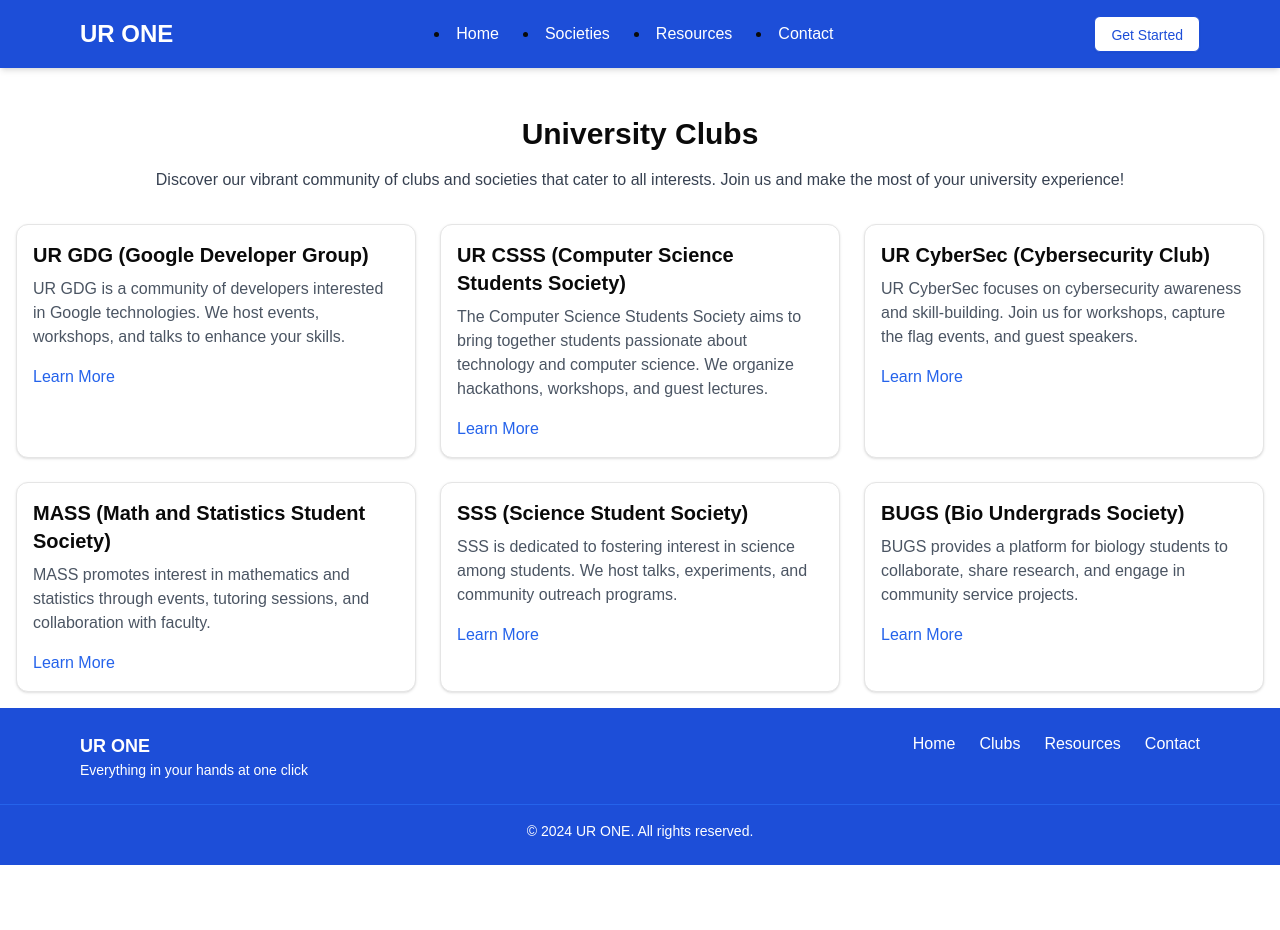
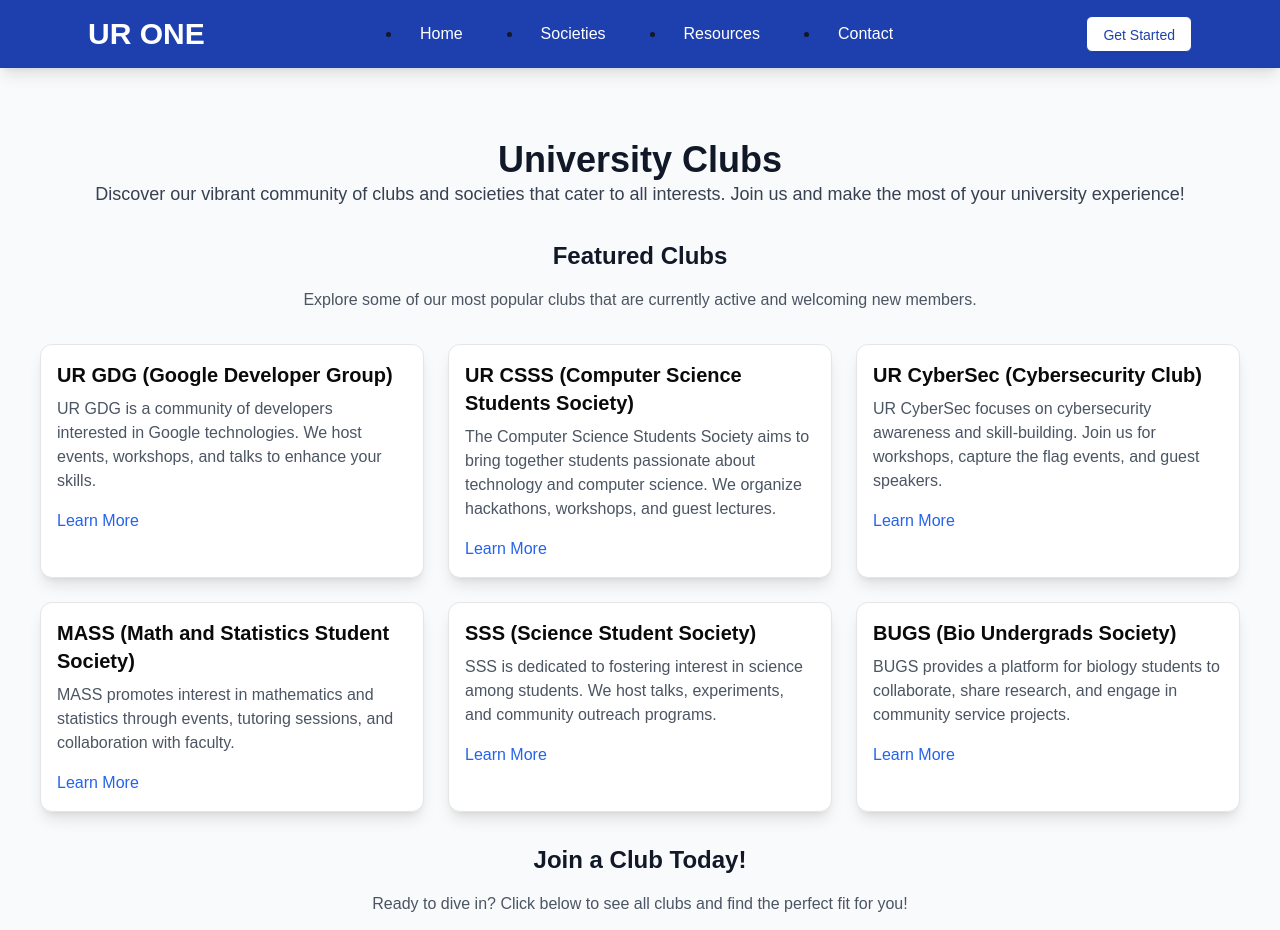
Before and after one commit to kpatel0170/ur-one, a Next.js app: page /clubs in a window 1280 px wide. Shown: the top 930 px of the page. Before the commit the page ends 865 px from the top, so only its background shows below. Built offline with nearby package versions, Linux system fonts and the light colour scheme.

Commit message:
refactor: update design and UI

```diff
--- a/src/app/clubs/[clubId]/page.jsx
+++ b/src/app/clubs/[clubId]/page.jsx
@@ -28,25 +28,31 @@ const ClubDetail = ({ params }) => {
   }, [club]);
 
   if (!club) {
-    return <Layout><p className="text-center text-red-600">Club not found</p></Layout>;
+    return (
+      <Layout>
+        <div className="flex flex-col items-center justify-center min-h-screen">
+          <p className="text-center text-red-600 text-xl">Club not found</p>
+        </div>
+      </Layout>
+    );
   }
 
   return (
     <Layout>
-      <div className="flex flex-col items-center p-6 bg-white shadow-md rounded-lg">
+      <div className="flex flex-col items-center p-8 bg-white shadow-lg rounded-lg transition-transform transform hover:scale-105">
         {logo && (
           <Image
             src={logo}
             alt={`${club.name} logo`}
             width={128}
             height={128}
-            className="rounded-full mb-4"
+            className="rounded-full mb-4 border-2 border-blue-600"
           />
         )}
         <h2 className="text-4xl font-bold text-gray-900">{club.name}</h2>
-        <p className="text-gray-700 text-lg mt-2">{club.description}</p>
+        <p className="text-gray-700 text-lg mt-2 text-center">{club.description}</p>
         <h3 className="text-xl font-semibold mt-4">Contact Info:</h3>
-        <p className="text-gray-600">{club.contact}</p>
+        <p className="text-gray-600 text-center">{club.contact}</p>
       </div>
 
       <div className="flex justify-center space-x-4 mt-6">
@@ -57,6 +63,7 @@ const ClubDetail = ({ params }) => {
             href={club.socialLinks.discord}
             target="_blank"
             rel="noopener noreferrer"
+            className="transition duration-200 hover:bg-blue-600 hover:text-white"
           >
             Discord
           </Button>
@@ -68,6 +75,7 @@ const ClubDetail = ({ params }) => {
             href={club.socialLinks.website}
             target="_blank"
             rel="noopener noreferrer"
+            className="transition duration-200 hover:bg-blue-600 hover:text-white"
           >
             Website
           </Button>
@@ -79,6 +87,7 @@ const ClubDetail = ({ params }) => {
             href={club.socialLinks.instagram}
             target="_blank"
             rel="noopener noreferrer"
+            className="transition duration-200 hover:bg-blue-600 hover:text-white"
           >
             Instagram
           </Button>
--- a/src/app/clubs/page.jsx
+++ b/src/app/clubs/page.jsx
@@ -7,13 +7,23 @@ import Link from "next/link";
 const Clubs = () => {
   return (
     <Layout>
-      <h2 className="text-3xl font-bold text-center mt-8 mb-4">University Clubs</h2>
-      <p className="text-center text-gray-700 mb-8">
-        Discover our vibrant community of clubs and societies that cater to all interests. Join us and make the most of your university experience!
-      </p>
+      <section className="text-center mt-8 mb-4">
+        <h2 className="text-4xl font-bold">University Clubs</h2>
+        <p className="text-lg text-gray-700 mb-8">
+          Discover our vibrant community of clubs and societies that cater to all interests. Join us and make the most of your university experience!
+        </p>
+      </section>
+
+      <section className="mb-8">
+        <h3 className="text-2xl font-semibold text-center mb-4">Featured Clubs</h3>
+        <p className="text-center text-gray-600 mb-4">
+          Explore some of our most popular clubs that are currently active and welcoming new members.
+        </p>
+      </section>
+
       <div className="grid grid-cols-1 sm:grid-cols-2 lg:grid-cols-3 gap-6">
         {clubsData.map((club, index) => (
-          <Card key={index} className="p-4 transition-transform transform hover:scale-105">
+          <Card key={index} className="p-4 transition-transform transform hover:scale-105 shadow-lg">
             <h3 className="text-xl font-semibold mb-2">{club.name}</h3>
             <p className="text-gray-600 mb-4">{club.description}</p>
             <Link
@@ -24,6 +34,18 @@ const Clubs = () => {
           </Card>
         ))}
       </div>
+
+      <section className="mt-8 text-center">
+        <h3 className="text-2xl font-semibold mb-4">Join a Club Today!</h3>
+        <p className="text-gray-600 mb-4">
+          Ready to dive in? Click below to see all clubs and find the perfect fit for you!
+        </p>
+        <Link
+          href="/clubs/all"
+          className="inline-block bg-blue-600 text-white py-2 px-4 rounded-md hover:bg-blue-700 transition duration-200">
+          View All Clubs
+        </Link>
+      </section>
     </Layout>
   );
 };
--- a/src/app/contact/page.jsx
+++ b/src/app/contact/page.jsx
@@ -1,10 +1,12 @@
 import Layout from '../../components/layout';
+import { Button } from '@/components/ui/button';
 
 const Contact = () => {
   return (
     <Layout>
-      <h2 className="text-2xl font-bold">Contact Us</h2>
-      <p className="mt-4">
+      <div className="max-w-4xl mx-auto p-6 bg-white shadow-lg rounded-lg">
+        <h2 className="text-3xl font-bold text-center text-blue-900">Contact Us</h2>
+        <p className="mt-4 text-center text-gray-700">
           We would love to hear from you! Please fill out the form below.
         </p>
         <div className="mt-6">
@@ -12,11 +14,13 @@ const Contact = () => {
             src="YOUR_GOOGLE_FORM_LINK"
             width="100%"
             height="600"
-          className="border rounded-md"
+            className="border rounded-md shadow-md"
             title="Contact Form"
           >
             Loading…
           </iframe>
+        </div>
+
       </div>
     </Layout>
   );
--- a/src/app/layout.jsx
+++ b/src/app/layout.jsx
@@ -1,4 +1,3 @@
-
 import "./globals.css";
 
 export const metadata = {
@@ -9,8 +8,10 @@ export const metadata = {
 export default function RootLayout({ children }) {
   return (
     <html lang="en">
-      <body className={`antialiased`}>
-        {children}
+      <body className="antialiased bg-gray-50 text-gray-900">
+        <div className="min-h-screen flex flex-col">
+          {children}
+        </div>
       </body>
     </html>
   );
--- a/src/app/page.jsx
+++ b/src/app/page.jsx
@@ -20,7 +20,7 @@ const Home = () => {
         <p className="mt-4 text-lg text-gray-700 max-w-2xl mx-auto">
           Everything in your hands at one click. Explore resources, clubs, societies, and more!
         </p>
-        <Button className="mt-6 px-8 py-2 text-lg bg-blue-700">Get Started</Button>
+        <Button className="mt-6 px-8 py-2 text-lg bg-blue-700 hover:bg-blue-800 transition duration-200">Get Started</Button>
       </section>
 
       <section className="py-16 bg-blue-100 rounded-lg shadow-md">
@@ -29,34 +29,34 @@ const Home = () => {
           <p className="mt-2 text-gray-600">Join our vibrant community! Check out these clubs:</p>
           <div className="grid grid-cols-1 md:grid-cols-2 lg:grid-cols-3 gap-8 mt-8">
             {featuredClubs.map((club) => (
-              <Card key={club.id} className="transition-transform transform hover:scale-105 p-6">
+              <Card key={club.id} className="transition-transform transform hover:scale-105 p-6 border border-gray-200 rounded-lg">
                 <h3 className="text-xl font-semibold mb-2">{club.name}</h3>
                 <p className="text-gray-600">{club.description}</p>
-                <Button variant="link" href={`/clubs/${club.id}`} className="mt-4">Learn more</Button>
+                <Button variant="link" href={`/clubs/${club.id}`} className="mt-4 text-blue-600 hover:underline">Learn more</Button>
               </Card>
             ))}
           </div>
           <p className="mt-6">
-            <Button variant="link" href="/clubs" className="text-blue-600 hover:underline">For more clubs, visit here</Button>
+            <Button variant="link" href="/clubs" className="text-blue-600 hover:underline">Explore more clubs</Button>
           </p>
         </div>
       </section>
 
-      <section className="py-16 rounded-lg shadow-md">
+      <section className="py-16 bg-white rounded-lg shadow-md">
         <div className="max-w-6xl mx-auto text-center">
           <h2 className="text-4xl font-semibold">Resources</h2>
           <p className="mt-2 text-gray-600">Explore useful resources available to you:</p>
           <div className="grid grid-cols-1 md:grid-cols-2 lg:grid-cols-3 gap-8 mt-8">
             {featuredResources.map((resource) => (
-              <Card key={resource.id} className="transition-transform transform hover:scale-105 p-6">
+              <Card key={resource.id} className="transition-transform transform hover:scale-105 p-6 border border-gray-200 rounded-lg">
                 <h3 className="text-xl font-semibold mb-2">{resource.name}</h3>
                 <p className="text-gray-600">{resource.description}</p>
-                <Button variant="link" href={`/resources/${resource.id}`} className="mt-4">Visit</Button>
+                <Button variant="link" href={`/resources/${resource.id}`} className="mt-4 text-blue-600 hover:underline">Visit</Button>
               </Card>
             ))}
           </div>
           <p className="mt-6">
-            <Button variant="link" href="/resources" className="text-blue-600 hover:underline">For more resources, visit here</Button>
+            <Button variant="link" href="/resources" className="text-blue-600 hover:underline">Explore more resources</Button>
           </p>
         </div>
       </section>
@@ -65,7 +65,7 @@ const Home = () => {
         <div className="max-w-6xl mx-auto text-center">
           <h2 className="text-4xl font-semibold">Get Involved!</h2>
           <p className="mt-2 text-gray-600">Join a club today and become part of a vibrant community!</p>
-          <Button className="mt-6 bg-blue-700" href="/clubs">Explore Clubs</Button>
+          <Button className="mt-6 bg-blue-700 hover:bg-blue-800 transition duration-200" href="/clubs">Explore Clubs</Button>
         </div>
       </section>
     </Layout>
--- a/src/app/resources/page.jsx
+++ b/src/app/resources/page.jsx
@@ -6,21 +6,23 @@ import resourcesData from '@/data/resources.json';
 const Resources = () => {
   return (
     <Layout>
-      <h2 className="text-4xl font-bold text-center mt-8">Resources</h2>
-      <p className="text-center mt-4 text-gray-600">
-        Explore useful resources available to you:
-      </p>
-      <div className="grid grid-cols-1 md:grid-cols-2 lg:grid-cols-3 gap-6 mt-8">
+      <section className="text-center mt-8">
+        <h2 className="text-5xl font-bold text-blue-900">Resources</h2>
+        <p className="mt-4 text-lg text-gray-700 max-w-2xl mx-auto">
+          Explore a curated list of useful resources available to you. Find what you need to enhance your experience!
+        </p>
+      </section>
+      <div className="grid grid-cols-1 md:grid-cols-2 lg:grid-cols-3 gap-8 mt-8">
         {resourcesData.map((resource) => (
-          <Card key={resource.id} className="p-6">
-            <h3 className="text-xl font-semibold">{resource.name}</h3>
+          <Card key={resource.id} className="p-6 transition-transform transform hover:scale-105 shadow-lg">
+            <h3 className="text-2xl font-semibold text-blue-800">{resource.name}</h3>
             <p className="text-gray-600 mt-2">{resource.description}</p>
-            <Button variant="link" href={`/resources/${resource.id}`} className="mt-4">Learn more</Button>
+            <Button variant="link" href={`/resources/${resource.id}`} className="mt-4 text-blue-600 hover:underline">Learn more</Button>
           </Card>
         ))}
       </div>
       <div className="text-center mt-8">
-        <Button variant="outline" href="/contact" className="mt-4">Need Assistance? Contact Us</Button>
+        <Button variant="outline" href="/contact" className="mt-4 bg-blue-600 text-white hover:bg-blue-700 transition duration-200">Need Assistance? Contact Us</Button>
       </div>
     </Layout>
   );
--- a/src/components/footer.jsx
+++ b/src/components/footer.jsx
@@ -5,20 +5,20 @@ import Link from 'next/link';
 
 const Footer = () => {
   return (
-    <footer className="bg-blue-700 text-white py-6">
-      <div className="max-w-6xl mx-auto px-4 flex flex-col md:flex-row justify-between">
-        <div className="mb-4 md:mb-0">
-          <h3 className="text-lg font-bold">UR ONE</h3>
+    <footer className="bg-blue-800 text-white py-8">
+      <div className="max-w-6xl mx-auto px-6 flex flex-col md:flex-row justify-between items-center">
+        <div className="mb-6 md:mb-0 text-center md:text-left">
+          <h3 className="text-xl font-bold">UR ONE</h3>
           <p className="text-sm">Everything in your hands at one click</p>
         </div>
-        <div className="flex space-x-6">
-          <Link href="/" className="hover:text-gray-300 transition duration-200">Home</Link>
-          <Link href="/clubs" className="hover:text-gray-300 transition duration-200">Clubs</Link>
-          <Link href="/resources" className="hover:text-gray-300 transition duration-200">Resources</Link>
-          <Link href="/contact" className="hover:text-gray-300 transition duration-200">Contact</Link>
+        <div className="flex flex-col md:flex-row space-y-4 md:space-y-0 md:space-x-8">
+          <Link href="/" className="hover:text-gray-300 transition duration-200 text-lg">Home</Link>
+          <Link href="/clubs" className="hover:text-gray-300 transition duration-200 text-lg">Clubs</Link>
+          <Link href="/resources" className="hover:text-gray-300 transition duration-200 text-lg">Resources</Link>
+          <Link href="/contact" className="hover:text-gray-300 transition duration-200 text-lg">Contact</Link>
         </div>
       </div>
-      <div className="border-t border-blue-600 mt-6 pt-4 text-center text-sm">
+      <div className="border-t border-blue-700 mt-6 pt-4 text-center text-sm">
         <p>&copy; {new Date().getFullYear()} UR ONE. All rights reserved.</p>
       </div>
     </footer>
--- a/src/components/layout.jsx
+++ b/src/components/layout.jsx
@@ -1,12 +1,13 @@
-
 import Footer from './footer';
 import Navbar from './Navbar';
 
 const Layout = ({ children }) => {
   return (
-    <div className="flex flex-col min-h-screen">
+    <div className="flex flex-col min-h-screen bg-gray-50">
       <Navbar />
-      <main className="flex-grow container mx-auto p-4">{children}</main>
+      <main className="flex-grow container mx-auto p-6 md:p-8 lg:p-10">
+        {children}
+      </main>
       <Footer />
     </div>
   );
--- a/src/components/navbar.jsx
+++ b/src/components/navbar.jsx
@@ -20,17 +20,17 @@ const Navbar = () => {
   ];
 
   return (
-    <nav className="bg-blue-700 shadow-md">
-      <div className="max-w-6xl mx-auto px-4 py-4 flex justify-between items-center">
-        <Link href="/" className="text-2xl font-bold text-white hover:text-gray-200">
+    <nav className="bg-blue-800 shadow-lg">
+      <div className="max-w-6xl mx-auto px-6 py-4 flex justify-between items-center">
+        <Link href="/" className="text-3xl font-bold text-white hover:text-gray-300 transition duration-200">
           UR ONE
         </Link>
         <NavigationMenu>
-          <div className="flex space-x-6">
+          <div className="flex space-x-8">
             {navLinks.map((link) => (
               <NavigationMenuItem key={link.href}>
                 <NavigationMenuLink asChild>
-                  <Link href={link.href} className="text-white hover:text-gray-300 transition duration-200">
+                  <Link href={link.href} className="text-white hover:text-gray-300 transition duration-200 py-2 px-3 rounded-md">
                     {link.label}
                   </Link>
                 </NavigationMenuLink>
@@ -38,7 +38,7 @@ const Navbar = () => {
             ))}
           </div>
         </NavigationMenu>
-        <Button variant="outline" className="hidden md:block text-blue-700 border border-blue-700 hover:bg-blue-100 transition duration-200">
+        <Button variant="outline" className="hidden md:block text-blue-800 border border-blue-800 hover:bg-blue-200 transition duration-200 rounded-md">
           Get Started
         </Button>
       </div>
```
Lines whose indentation alone changed are shown as unchanged.
